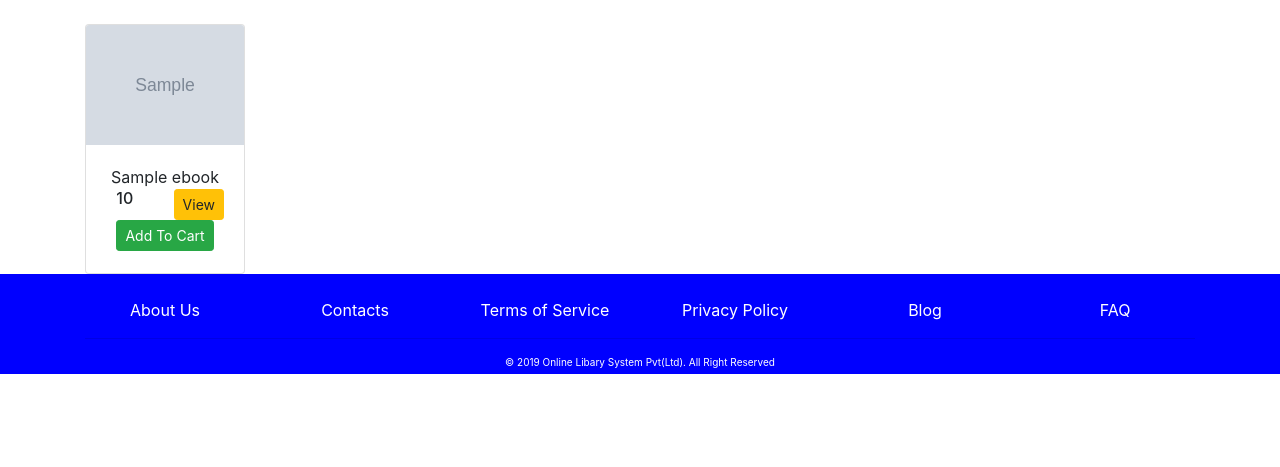
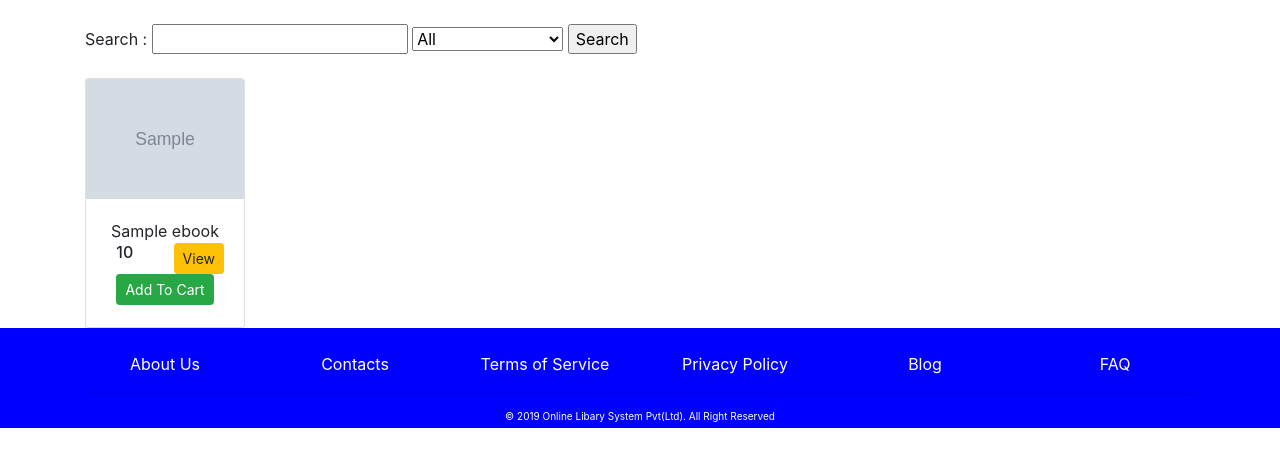
Before and after one commit to thivankanimesh/olms, a PHP site: page / in a window 1280 px wide. Shown: the part 56-523 px from the top of the page. Run offline with PHP 8.4, Linux system fonts and the light colour scheme; tables that the repository leaves empty or names only in its code hold one stand-in row (values such as "Sample post"); grey boxes marked "Sample" are stand-in pictures.

Commit message:
Implemented search in index.php

```diff
--- a/index.php
+++ b/index.php
@@ -6,14 +6,50 @@
 
 <?php
 
+    $row_list1 = array();
+
+    $query1 = "select name from category";
+
+    $result1 = mysqli_query($con,$query1);
+
+    while($row1 = mysqli_fetch_array($result1)){
+        $row_list1[] = $row1;
+    }
+
+?>
+
+<?php
+
     $row_list = array();
 
-    $query = "select*from ebook";
-    $result = mysqli_query($con,$query);
+    if(isset($_POST['form-search'])){
 
-    while($row = mysqli_fetch_array($result)){
-        $row_list[] = $row;
+        $q = $_POST['q'];
+        $category_name = $_POST['category'];
+
+        if($category_name == "All"){
+            $query2 = "select*from ebook where title like '%$q%' ";
+        }else {
+            $query2 = "select*from ebook inner join category on category.category_id = ebook.category_id where ebook.title like '%$q%' and category.name like '$category_name'";
+        }
+
+        $result2 = mysqli_query($con,$query2);
+
+        while($row = mysqli_fetch_array($result2)){
+            $row_list[] = $row;
+        }
+
+    }else {
+
+        $query = "select*from ebook";
+        $result = mysqli_query($con,$query);
+
+        while($row = mysqli_fetch_array($result)){
+            $row_list[] = $row;
+        }
+
     }
+
 ?>
 
 <?php
@@ -59,6 +95,25 @@
                         require "components/header/main-header.php";
                     ?>
                 </div>
+            </div>
+        </div>
+        <br />
+
+        <div class="row">
+            <div class="col">
+                <form action="index.php" method="POST">
+                    Search :
+                    <input name="q" type="text" />
+                    <select name="category">
+                        <?php
+                            echo '<option value="All" selected>All</option>';
+                            foreach($row_list1 as $row1){
+                                echo '<option value="'.$row1['name'].'">'.$row1['name'].'</option>';
+                            }
+                        ?>
+                    </select>
+                    <input type="submit" name="form-search" value="Search" />
+                </form>
             </div>
         </div>
         <br />
```
